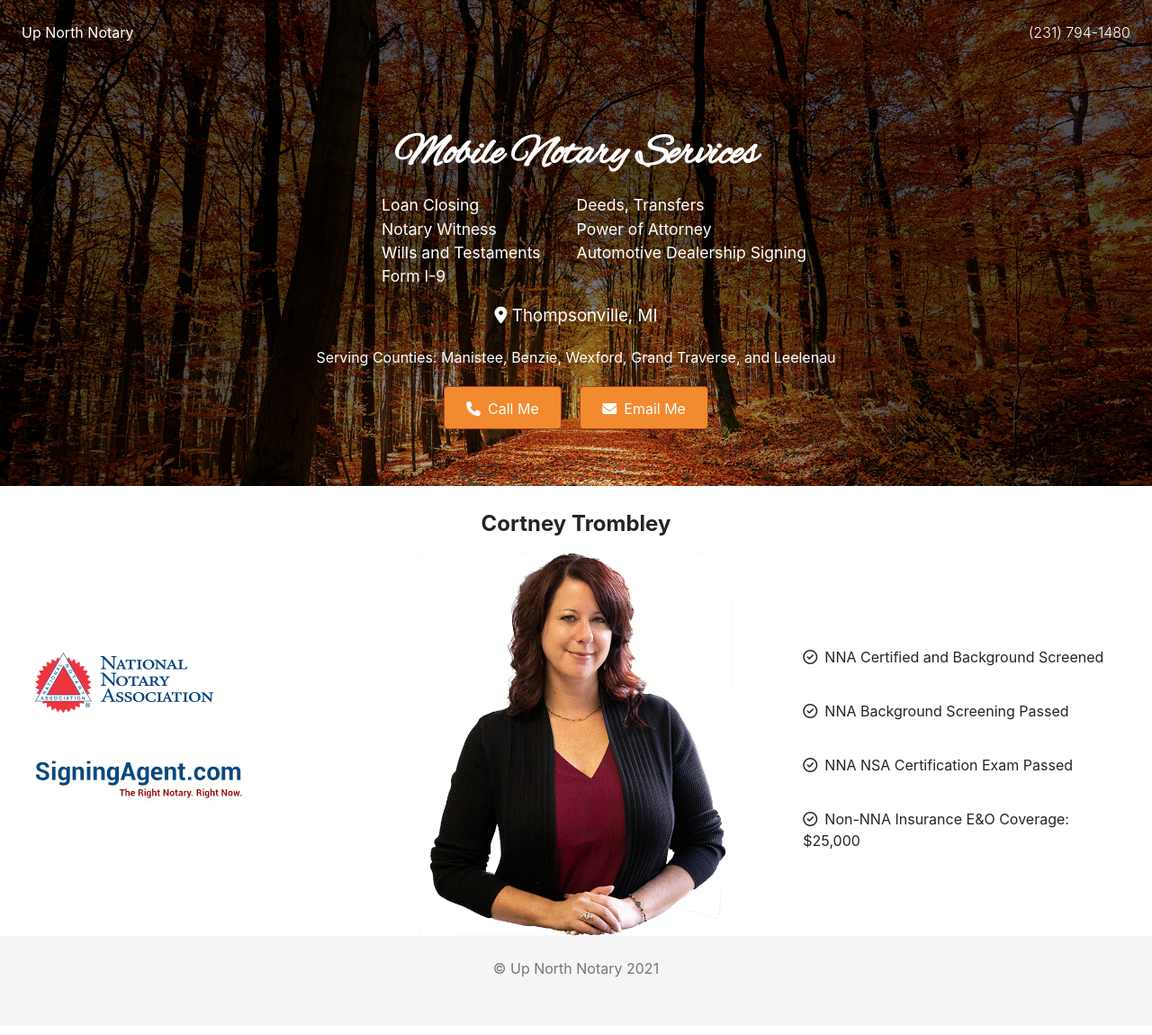
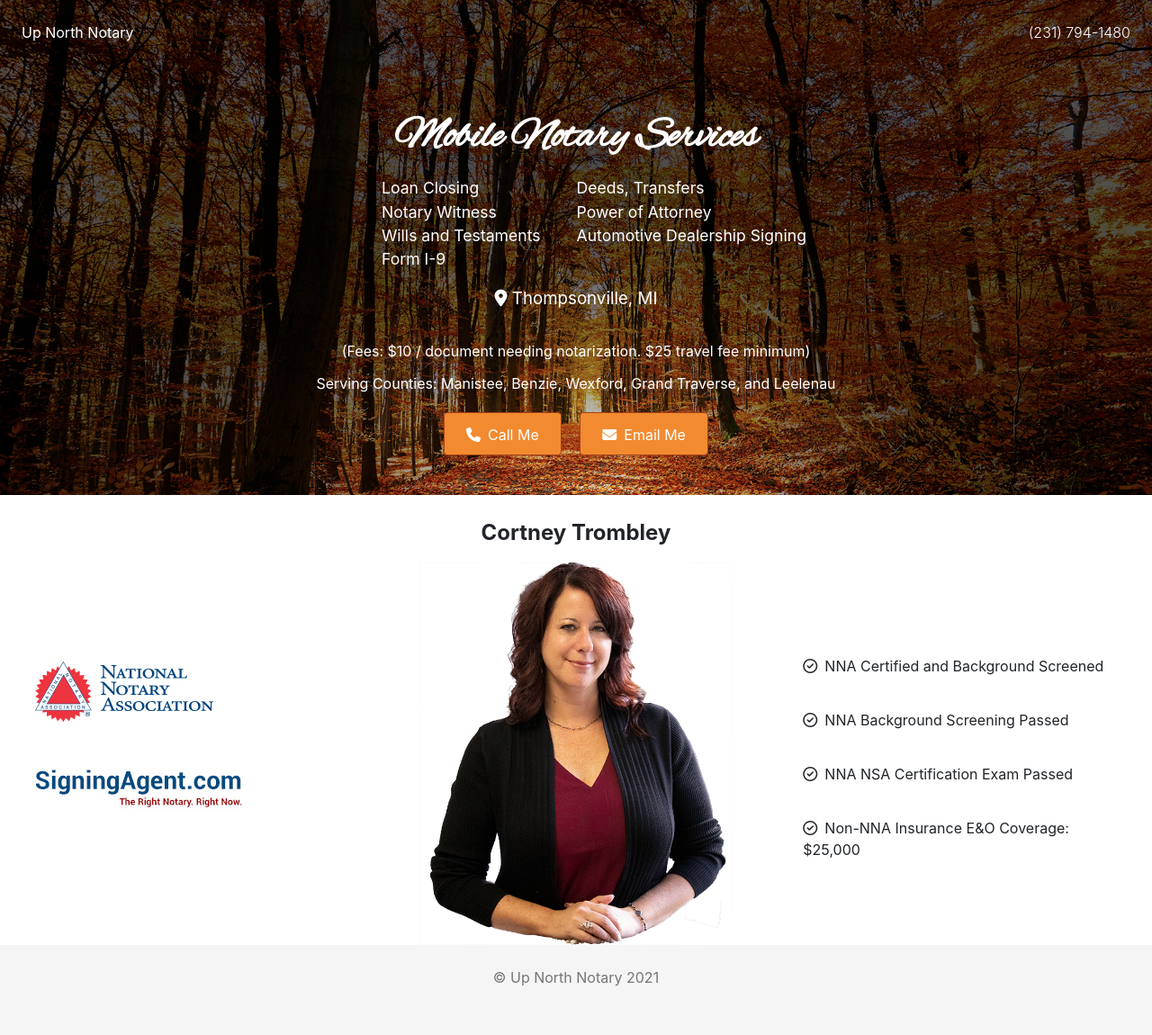
Before and after one commit to upnorthnotary/web, a Jekyll site: the page built from index.html, in a window 1280 px wide. Shown: the whole page at 90% size. Built offline with Jekyll 4.4.1, drawn with Linux system fonts in a browser that asks for light colours; nearby versions of some CDN libraries.

Commit message:
Added fees

```diff
--- a/_sass/_layout.scss
+++ b/_sass/_layout.scss
@@ -7,7 +7,7 @@ html {
     .hero-wrapper {
         color: #fff;
         height: 60%;
-        min-height: 400px;
+        min-height: 550px;
         background-image: url(/assets/imgs/bright-autumn-forest-radial.jpg);
         background-repeat: no-repeat;
         background-size: cover;
--- a/index.html
+++ b/index.html
@@ -16,6 +16,7 @@ layout: home
     </header>
     <div class="hero">
         <h1>Mobile Notary Services</h1>
+
         <div style="border: none; display: flex; font-size: 1.1em;">
             <div>
                 <ul style="list-style: none">
@@ -33,8 +34,10 @@ layout: home
                 </ul>
             </div>
         </div>
-
         <h3><i class="fas fa-map-marker-alt"></i> Thompsonville, MI</h3>
+        <div style="padding: 12px 0;">
+            <div>(Fees: $10 / document needing notarization. $25 travel fee minimum)</div>
+        </div>
         <h4>Serving Counties: Manistee, Benzie, Wexford, Grand Traverse, and Leelenau</h4>
         <div class="buttons">
             <div class="button">
```
